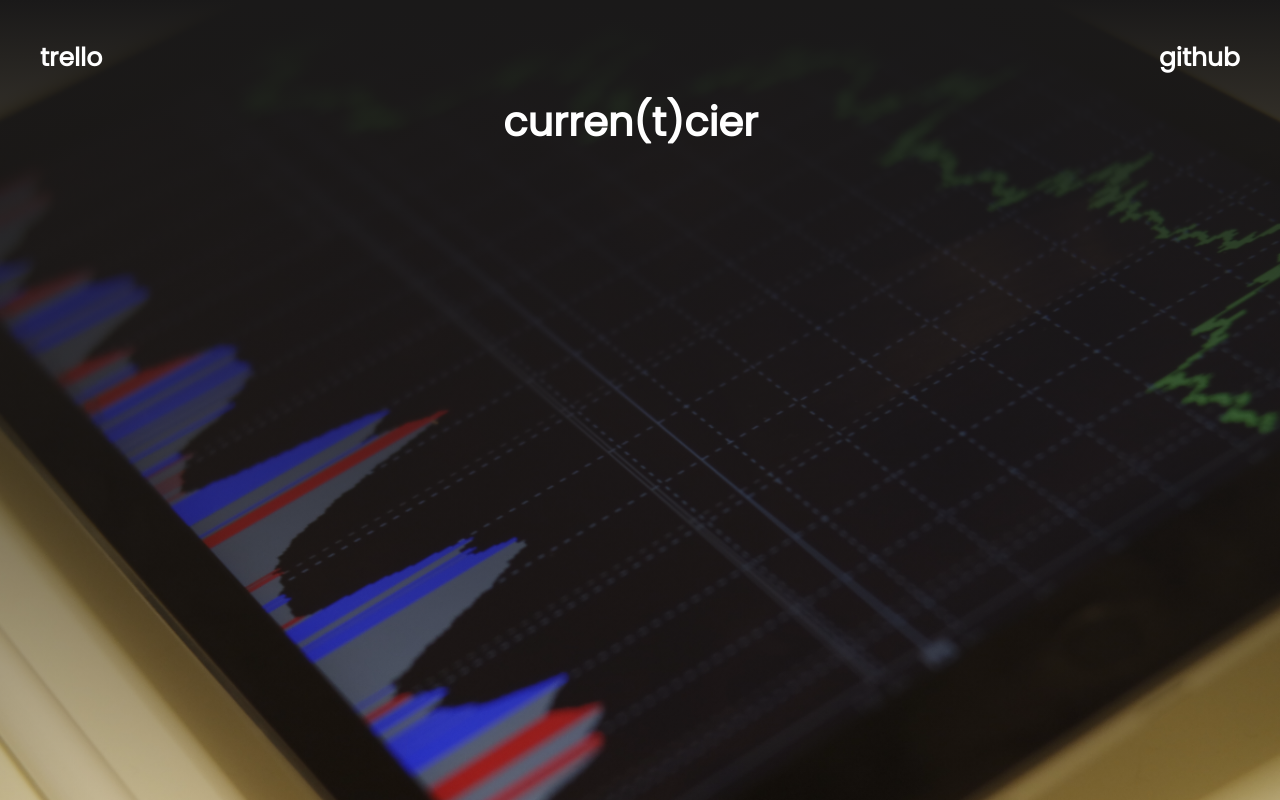
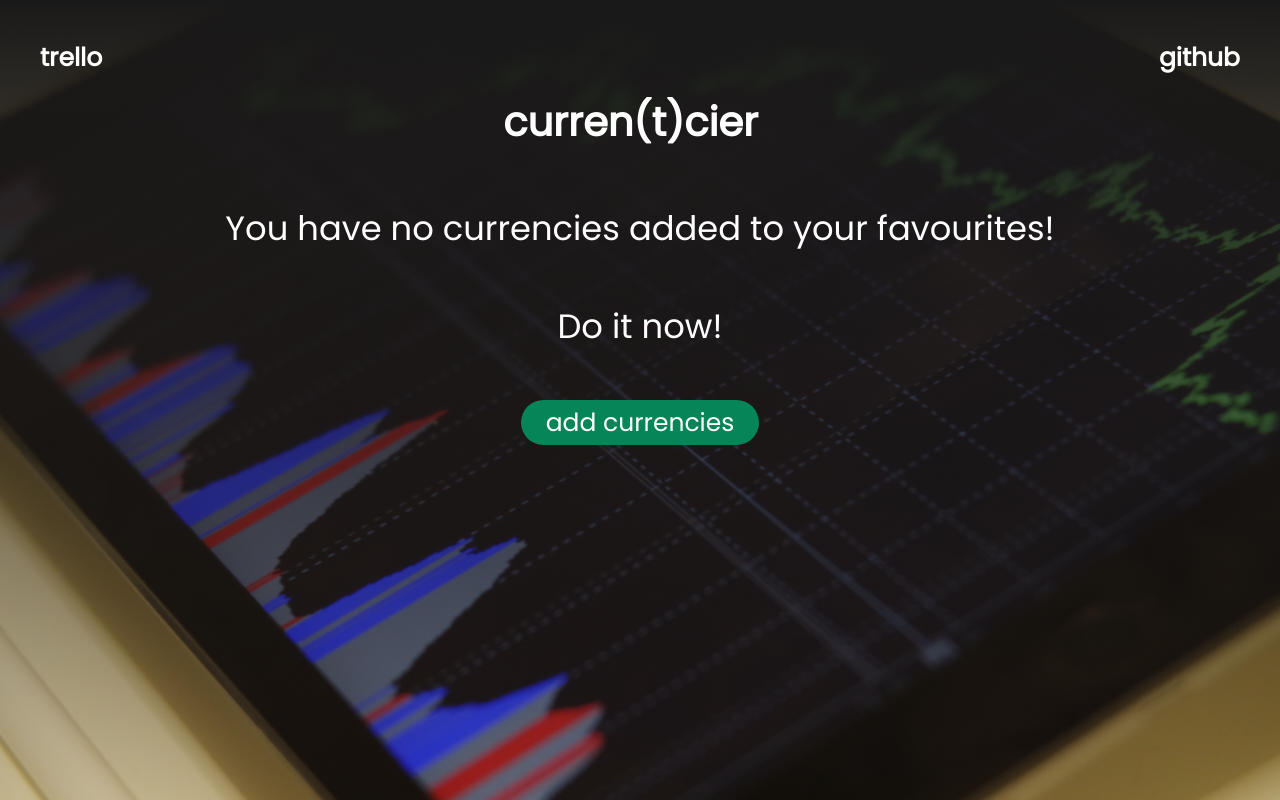
Before and after one commit to mat-karpowicz/currencier, a React (Create React App) app: page / in a window 1280 px wide. Built offline with nearby package versions, Linux system fonts and the light colour scheme.

Commit message:
[BW-03] Adds Landing component

```diff
--- a/src/App.js
+++ b/src/App.js
@@ -2,11 +2,15 @@ import React from 'react';
 
 // COMPONENTS
 import Navigation from './components/Navigation';
+import Landing from './components/Landing';
 
 function App() {
   return (
     <div className="App">
       <Navigation />
+      <div className="container flex">
+        <Landing />
+      </div>
     </div>
   );
 }
--- /dev/null
+++ b/src/components/Landing.jsx
@@ -0,0 +1,16 @@
+import React from 'react';
+
+function Landing() {
+  return (
+    <div className="landing">
+      <p className="landing-text">
+        You have no currencies added to your favourites!
+      </p>
+      <p className="landing-text">Do it now!</p>
+      <button type="button" className="btn landing-btn">
+        add currencies
+      </button>
+    </div>
+  );
+}
+export default Landing;
--- a/src/styles/_globals.scss
+++ b/src/styles/_globals.scss
@@ -22,6 +22,24 @@
   background-repeat: no-repeat;
   background-attachment: fixed;
   background-size: cover;
+
+  .container {
+    min-height: 350px;
+    width: 100%;
+  }
+}
+.btn {
+  min-width: 180px;
+  min-height: 30px;
+  padding: 5px 25px 5px 25px;
+  border: none;
+  border-radius: $radius;
+  transition: color 0.3s;
+  &:hover,
+  &:focus {
+    color: black;
+    cursor: pointer;
+  }
 }
 
 // GLOBAL STYLES
--- /dev/null
+++ b/src/styles/_landing.scss
@@ -0,0 +1,42 @@
+.landing {
+  width: 100%;
+  padding: 20px;
+  text-align: center;
+  margin: auto;
+
+  .landing-text {
+    font-size: $font-small;
+    margin-bottom: 50px;
+  }
+
+  .landing-btn {
+    font-size: $font-mini;
+    background-color: $greenishColor;
+  }
+}
+
+//768px tablet view
+@media (min-width: 48rem) {
+  .landing {
+    .landing-text {
+      font-size: $font-standard;
+    }
+
+    .landing-btn {
+      font-size: $font-small;
+    }
+  }
+}
+
+// 1200px big screen view
+@media (min-width: 75rem) {
+  .landing {
+    .landing-text {
+      font-size: $font-mid;
+    }
+
+    .landing-btn {
+      font-size: $font-standard;
+    }
+  }
+}
--- a/src/styles/_navigation.scss
+++ b/src/styles/_navigation.scss
@@ -3,9 +3,9 @@
   width: 100%;
   padding: 0 10px 0 10px;
 
-  & > .nav-link {
+  .nav-link {
     align-self: flex-start;
-    & > a {
+    a {
       font-size: $font-mini;
       transition: color 0.3s;
       &:hover,
@@ -15,7 +15,7 @@
     }
   }
 
-  & > .nav-title {
+  .nav-title {
     align-self: flex-end;
   }
 }
@@ -26,13 +26,13 @@
     height: 120px;
     padding: 10px 35px 0 35px;
 
-    & > .nav-link {
-      & > a {
+    .nav-link {
+      a {
         font-size: $font-small;
       }
     }
 
-    & > .nav-title {
+    .nav-title {
       font-size: $font-mid;
     }
   }
--- a/src/styles/main.scss
+++ b/src/styles/main.scss
@@ -1,3 +1,4 @@
 @import 'variables';
 @import 'globals';
 @import './navigation';
+@import './landing';
```
